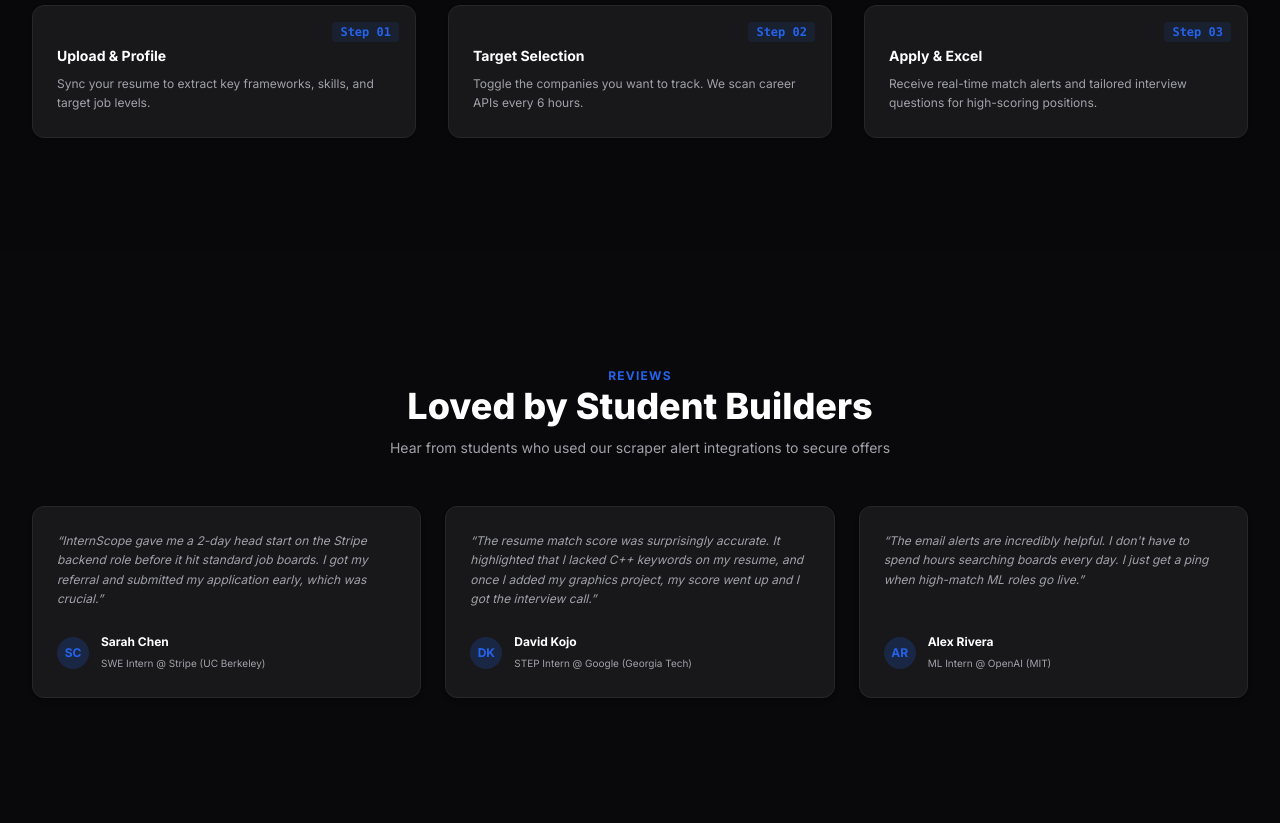
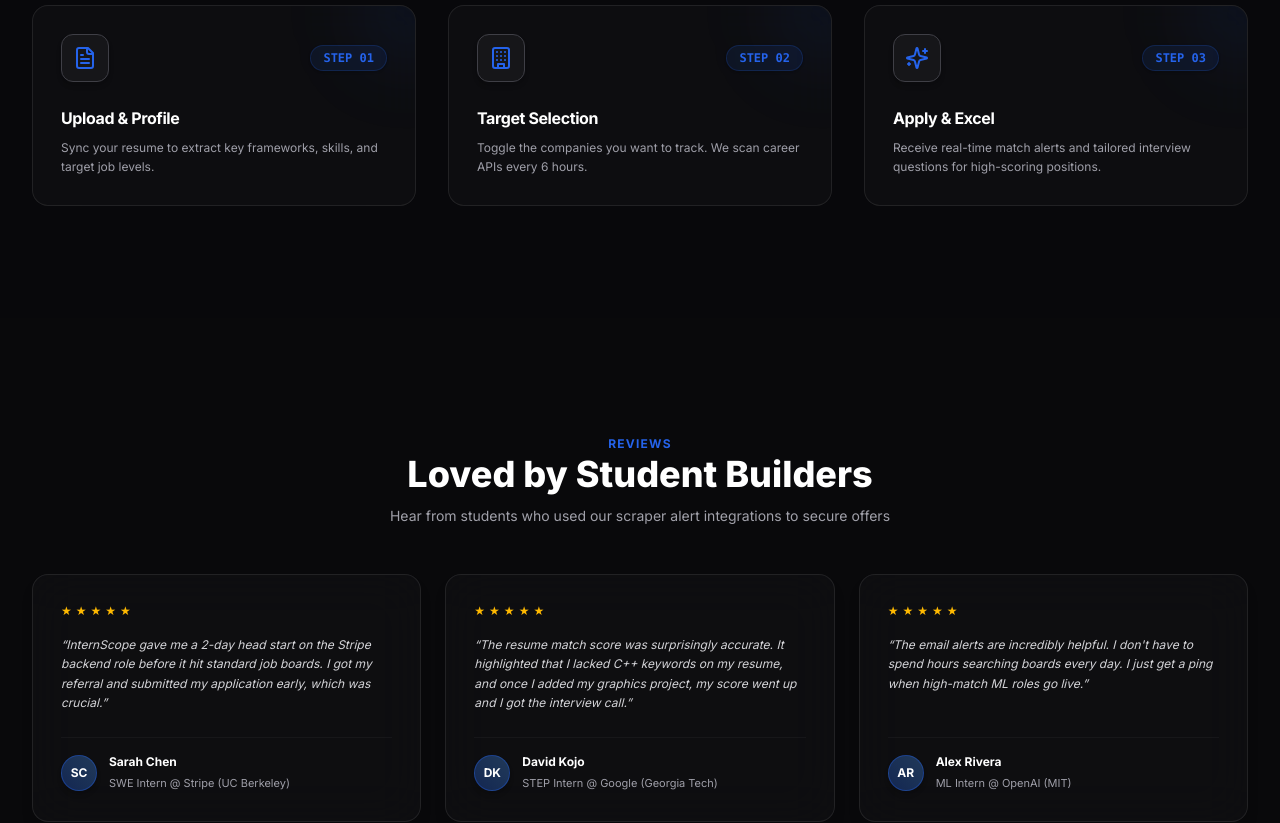
Before and after one commit to kiran1929/internscope-ai, a Next.js app: page / in a window 1280 px wide. Shown: the part 2900-3723 px from the top of the page. Built offline with nearby package versions, Linux system fonts and the light colour scheme.

Commit message:
Elevate Three Steps to Placement workflow cards and Testimonials cards UI

```diff
--- a/app/page.tsx
+++ b/app/page.tsx
@@ -344,18 +344,44 @@ export default function Home() {
 
             <div className="grid grid-cols-1 md:grid-cols-3 gap-8">
               {[
-                { step: '01', title: 'Upload & Profile', desc: 'Sync your resume to extract key frameworks, skills, and target job levels.' },
-                { step: '02', title: 'Target Selection', desc: 'Toggle the companies you want to track. We scan career APIs every 6 hours.' },
-                { step: '03', title: 'Apply & Excel', desc: 'Receive real-time match alerts and tailored interview questions for high-scoring positions.' },
-              ].map((item) => (
-                <div key={item.step} className="bg-[#18181B] border border-zinc-850 rounded-xl p-6 relative hover:border-zinc-750 transition-colors duration-300 shadow-sm">
-                  <span className="absolute top-4 right-4 text-xs font-bold font-mono text-primary bg-primary/10 px-2 py-0.5 rounded">
-                    Step {item.step}
-                  </span>
-                  <h3 className="text-sm font-bold text-white mt-4">{item.title}</h3>
-                  <p className="text-xs text-text-muted leading-relaxed mt-2">{item.desc}</p>
-                </div>
-              ))}
+                { step: '01', title: 'Upload & Profile', desc: 'Sync your resume to extract key frameworks, skills, and target job levels.', icon: FileText },
+                { step: '02', title: 'Target Selection', desc: 'Toggle the companies you want to track. We scan career APIs every 6 hours.', icon: Building },
+                { step: '03', title: 'Apply & Excel', desc: 'Receive real-time match alerts and tailored interview questions for high-scoring positions.', icon: Sparkles },
+              ].map((item) => {
+                const StepIcon = item.icon;
+                return (
+                  <div
+                    key={item.step}
+                    className="relative group rounded-2xl p-7 bg-zinc-900/40 border border-zinc-800/80 hover:border-primary/50 backdrop-blur-xl transition-all duration-300 hover:-translate-y-1.5 hover:shadow-[0_12px_40px_rgba(59,130,246,0.12)] overflow-hidden flex flex-col justify-between"
+                  >
+                    {/* Top ambient highlight line */}
+                    <div className="absolute inset-x-0 top-0 h-[2px] bg-gradient-to-r from-transparent via-primary/60 to-transparent opacity-0 group-hover:opacity-100 transition-opacity duration-300" />
+
+                    {/* Ambient corner glow */}
+                    <div className="absolute -top-10 -right-10 w-24 h-24 bg-primary/10 rounded-full blur-2xl group-hover:bg-primary/20 transition-colors pointer-events-none" />
+
+                    <div className="space-y-6 relative z-10">
+                      <div className="flex items-center justify-between">
+                        <div className="w-12 h-12 rounded-xl bg-zinc-900/90 border border-zinc-750 flex items-center justify-center text-primary group-hover:bg-primary group-hover:text-white group-hover:border-primary group-hover:scale-110 transition-all duration-300 shadow-md">
+                          <StepIcon className="w-6 h-6" />
+                        </div>
+                        <span className="text-xs font-extrabold font-mono text-primary bg-primary/10 border border-primary/20 px-3 py-1 rounded-full shadow-sm">
+                          STEP {item.step}
+                        </span>
+                      </div>
+
+                      <div className="space-y-2">
+                        <h3 className="text-base font-bold text-white group-hover:text-primary transition-colors tracking-tight">
+                          {item.title}
+                        </h3>
+                        <p className="text-xs text-zinc-400 leading-relaxed font-normal">
+                          {item.desc}
+                        </p>
+                      </div>
+                    </div>
+                  </div>
+                );
+              })}
             </div>
           </div>
         </motion.section>
@@ -377,17 +403,28 @@ export default function Home() {
 
           <div className="grid grid-cols-1 md:grid-cols-3 gap-6">
             {TESTIMONIALS.map((t) => (
-              <div key={t.name} className="bg-[#18181B] border border-zinc-850 rounded-xl p-6 flex flex-col justify-between h-48 hover:border-zinc-750 transition-all duration-350 shadow-md">
-                <p className="text-xs text-text-muted leading-relaxed italic">
-                  &ldquo;{t.content}&rdquo;
-                </p>
-                <div className="flex items-center gap-3 pt-4 border-t border-zinc-900/60">
-                  <div className="w-8 h-8 rounded-full bg-primary/20 flex items-center justify-center font-bold text-primary text-xs shrink-0">
+              <div
+                key={t.name}
+                className="relative group rounded-2xl p-7 bg-zinc-900/40 border border-zinc-800/80 hover:border-zinc-700 backdrop-blur-xl transition-all duration-300 hover:-translate-y-1 flex flex-col justify-between shadow-lg overflow-hidden"
+              >
+                <div className="space-y-4">
+                  <div className="flex items-center gap-1 text-amber-400">
+                    {[...Array(5)].map((_, i) => (
+                      <span key={i} className="text-xs">★</span>
+                    ))}
+                  </div>
+                  <p className="text-xs text-zinc-300 leading-relaxed font-normal italic">
+                    &ldquo;{t.content}&rdquo;
+                  </p>
+                </div>
+
+                <div className="flex items-center gap-3 pt-4 mt-6 border-t border-zinc-800/40">
+                  <div className="w-9 h-9 rounded-full bg-gradient-to-tr from-primary/30 to-blue-400/30 border border-primary/40 flex items-center justify-center font-bold text-white text-xs shrink-0 shadow-md">
                     {t.avatar}
                   </div>
                   <div>
-                    <h4 className="text-xs font-bold text-white leading-tight">{t.name}</h4>
-                    <span className="text-[10px] text-text-muted">{t.role}</span>
+                    <h4 className="text-xs font-bold text-white group-hover:text-primary transition-colors leading-tight">{t.name}</h4>
+                    <span className="text-[11px] text-zinc-400">{t.role}</span>
                   </div>
                 </div>
               </div>
```
